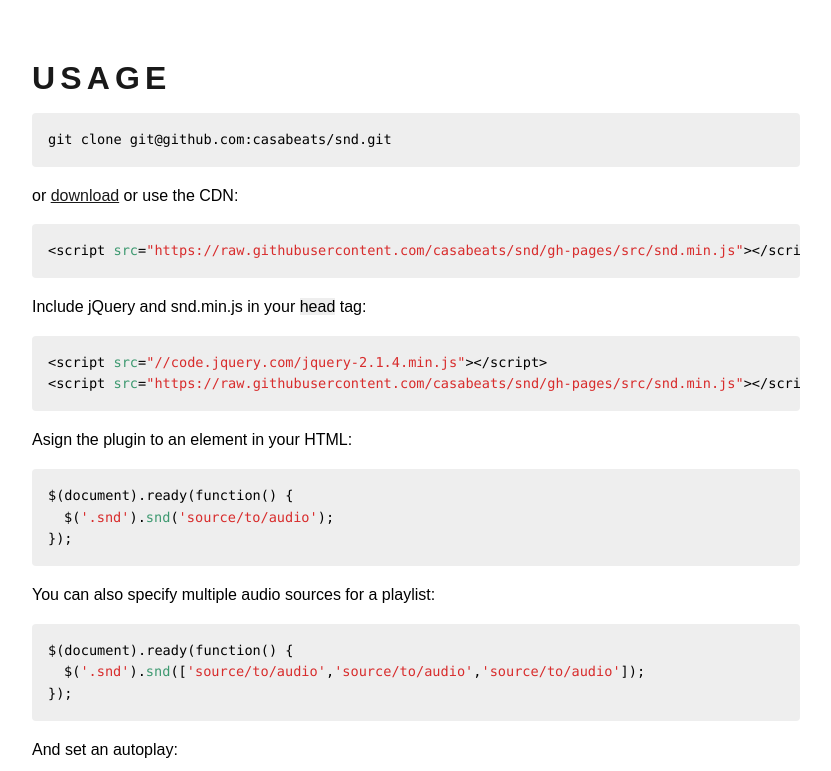
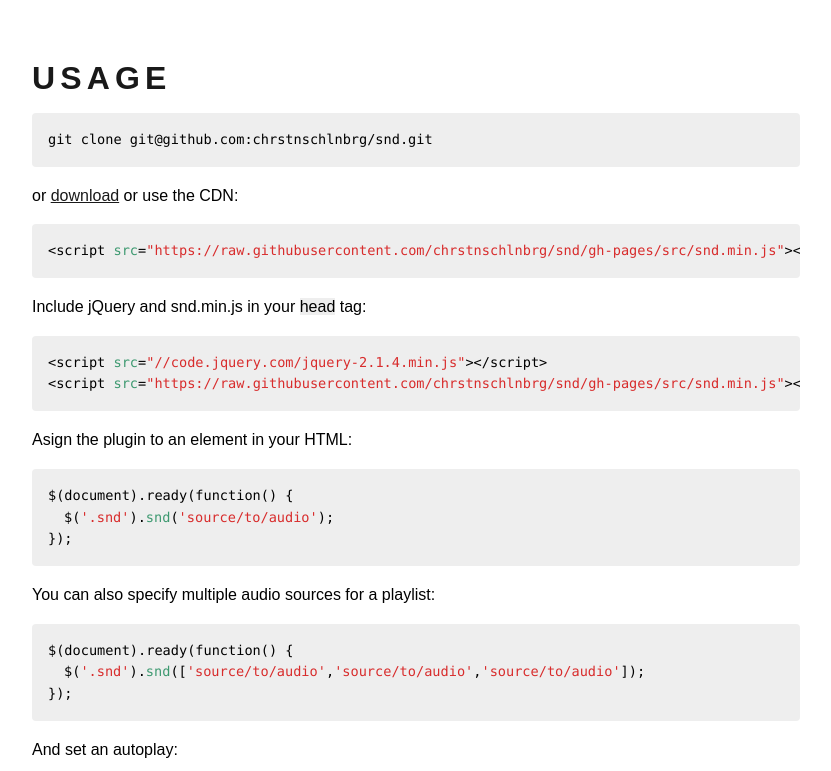
Before and after one commit to kalibora/snd, a Jekyll site: the page built from index.html, in a window 1280 px wide and 900 px high, scrolled down 775 px, cut to the strip 129-900 px from the top of the window. Shown: the whole strip, without its empty margins (224-1055 px from the left). Built offline with Jekyll 4.4.1, drawn with Linux system fonts in a browser that asks for light colours; some of the changed text lies outside the part shown.

Commit message:
Name Update

```diff
--- a/_includes/footer.html
+++ b/_includes/footer.html
@@ -1,9 +1,9 @@
 <section class="mw7 center plm-m plm-ms prm-m prm-ms">
     <div class="w6 center mtxxl mbxxl mtl-ms mbxl-ms">
-        <a class="white f5 bold tracked" target="_blank" href="https://raw.githubusercontent.com/casabeats/snd/gh-pages/src/snd.min.js">
+        <a class="white f5 bold tracked" target="_blank" href="https://raw.githubusercontent.com/chrstnschlnbrg/snd/gh-pages/src/snd.min.js">
             <div class="w4 bg-custom br2 ptm pbm tc fl trans-bg">DOWNLOAD</div>
         </a>
-        <a class="white f5 bold tracked" target="_blank" href="https://github.com/casabeats/snd">
+        <a class="white f5 bold tracked" target="_blank" href="https://github.com/chrstnschlnbrg/snd">
             <div class="w4 bg-custom br2 ptm pbm tc fr trans-bg">GITHUB</div>
         </a>
         <br />
--- a/_includes/header.html
+++ b/_includes/header.html
@@ -4,7 +4,7 @@
 <section class="header w-100 dt" style="background-image:url({{ site.path }}img/bg.jpg);">
     <div class="tc dtc v-mid snd w-100">
         <div class="fadeIn">
-            <a class="f4 heavy tracked black bg-white br2 pas dim" target="_blank" href="http://chrs.cc">CASA</a>
+            <a class="f4 heavy tracked black bg-white br2 pas dim" target="_blank" href="http://chrs.cc">CHRSTNSCHLNBRG</a>
             <h1 class="f7 f8-ms white tracked lh-title">SND</h1>
             <p class="f3 bold white">jQuery Audio Player &middot; v0.9.1</p>
             <div class="toggle">
--- a/index.html
+++ b/index.html
@@ -4,15 +4,15 @@ layout: default
 <section class="mw7 center mtxl plm-m plm-ms prm-m prm-ms">
     <a class="f1 heavy tracked black-90 hide-child" name="usage" href="#usage">USAGE<svg class="geo mlxs child" viewBox="0 0 32 32"><path d="M0 16 A8 8 0 0 1 8 8 L14 8 A8 8 0 0 1 22 16 L18 16 A4 4 0 0 0 14 12 L8 12 A4 4 0 0 0 4 16 A4 4 0 0 0 8 20 L10 24 L8 24 A8 8 0 0 1 0 16z M22 8 L24 8 A8 8 0 0 1 32 16 A8 8 0 0 1 24 24 L18 24 A8 8 0 0 1 10 16 L14 16 A4 4 0 0 0 18 20 L24 20 A4 4 0 0 0 28 16 A4 4 0 0 0 24 12z"></path></svg></a>
     <div class="mtm pam bg-light-gray br2 f5 ofx-scr ws-nowrap">
-        <code class="lh-copy">git clone git@github.com:casabeats/snd.git</code>
+        <code class="lh-copy">git clone git@github.com:chrstnschlnbrg/snd.git</code>
     </div>
-    <p class="mtm lh-copy">or <a class="black-90 underline" target="_blank" href="https://raw.githubusercontent.com/casabeats/snd/gh-pages/src/snd.min.js">download</a> or use the CDN:</p>
+    <p class="mtm lh-copy">or <a class="black-90 underline" target="_blank" href="https://raw.githubusercontent.com/chrstnschlnbrg/snd/gh-pages/src/snd.min.js">download</a> or use the CDN:</p>
     <div class="mtm pam bg-light-gray br2 f5 ofx-scr ws-nowrap">
-        <code class="lh-copy">&lt;script <font class="green">src</font>=<font class="red">"https://raw.githubusercontent.com/casabeats/snd/gh-pages/src/snd.min.js"</font>&gt;&lt;/script&gt;</code>
+        <code class="lh-copy">&lt;script <font class="green">src</font>=<font class="red">"https://raw.githubusercontent.com/chrstnschlnbrg/snd/gh-pages/src/snd.min.js"</font>&gt;&lt;/script&gt;</code>
     </div>
     <p class="mtm lh-copy">Include jQuery and snd.min.js in your <font class="bg-light-gray">head</font> tag:</p>
     <div class="mtm pam bg-light-gray br2 f5 ofx-scr ws-nowrap">
-        <code class="lh-copy">&lt;script <font class="green">src</font>=<font class="red">"//code.jquery.com/jquery-2.1.4.min.js"</font>&gt;&lt;/script&gt;<br />&lt;script <font class="green">src</font>=<font class="red">"https://raw.githubusercontent.com/casabeats/snd/gh-pages/src/snd.min.js"</font>&gt;&lt;/script&gt;</code>
+        <code class="lh-copy">&lt;script <font class="green">src</font>=<font class="red">"//code.jquery.com/jquery-2.1.4.min.js"</font>&gt;&lt;/script&gt;<br />&lt;script <font class="green">src</font>=<font class="red">"https://raw.githubusercontent.com/chrstnschlnbrg/snd/gh-pages/src/snd.min.js"</font>&gt;&lt;/script&gt;</code>
     </div>
     <p class="mtm lh-copy">Asign the plugin to an element in your HTML:</p>
     <div class="mtm pam bg-light-gray br2 f5 ofx-scr ws-nowrap">
@@ -77,11 +77,11 @@ layout: default
     </div>
     <a class="f2 heavy tracked black-90 hide-child" name="controls-playlist" href="#controls-playlist">PLAYLIST<svg class="geo-small mlxs child" viewBox="0 0 32 32"><path d="M0 16 A8 8 0 0 1 8 8 L14 8 A8 8 0 0 1 22 16 L18 16 A4 4 0 0 0 14 12 L8 12 A4 4 0 0 0 4 16 A4 4 0 0 0 8 20 L10 24 L8 24 A8 8 0 0 1 0 16z M22 8 L24 8 A8 8 0 0 1 32 16 A8 8 0 0 1 24 24 L18 24 A8 8 0 0 1 10 16 L14 16 A4 4 0 0 0 18 20 L24 20 A4 4 0 0 0 28 16 A4 4 0 0 0 24 12z"></path></svg></a>
     <div class="mtm pam bg-light-gray br2 f5 ofx-scr ws-nowrap">
-        <code class="lh-copy">&lt;ul <font class="green">class</font>=<font class="red">"playlist"</font>&gt;<br /><font class="plm">&lt;li <font class="green">class</font>=<font class="red">"playlist_item"</font>&gt;Track 1&lt;/li&gt;<br /><font class="plm">&lt;li <font class="green">class</font>=<font class="red">"playlist_item"</font>&gt;Track 2&lt;/li&gt;</font><br /><font class="plm">&lt;li <font class="green">class</font>=<font class="red">"playlist_item"</font>&gt;Track 3&lt;/li&gt;</font><br />&lt;/ul&gt;</code>
+        <code class="lh-copy">&lt;ul <font class="green">class</font>=<font class="red">"playlist"</font>&gt;<br /><font class="plm">&lt;li <font class="green">class</font>=<font class="red">"playlist_item"</font>&gt;Track 1&lt;/li&gt;<br /><font class="plm">&lt;li <font class="green">class</font>=<font class="red">"playlist_item"</font>&gt;Track 2&lt;/li&gt;</font><br /><font class="plm">&lt;li <font class="green">class</font>=<font class="red">"playlist_item"</font>&gt;Track 3&lt;/li&gt;</font><br />&lt;/ul&gt;</font></code>
     </div>
     <p class="lh-copy">The currently playing track gets the class <font class="bg-light-gray">playing</font>:</p>
     <div class="mtm pam bg-light-gray br2 f5 ofx-scr ws-nowrap mbl">
-        <code class="lh-copy">&lt;ul <font class="green">class</font>=<font class="red">"playlist"</font>&gt;<br /><font class="plm">&lt;li <font class="green">class</font>=<font class="red">"playlist_item playing"</font>&gt;Track 1&lt;/li&gt;<br /><font class="plm">&lt;li <font class="green">class</font>=<font class="red">"playlist_item"</font>&gt;Track 2&lt;/li&gt;</font><br /><font class="plm">&lt;li <font class="green">class</font>=<font class="red">"playlist_item"</font>&gt;Track 3&lt;/li&gt;</font><br />&lt;/ul&gt;</code>
+        <code class="lh-copy">&lt;ul <font class="green">class</font>=<font class="red">"playlist"</font>&gt;<br /><font class="plm">&lt;li <font class="green">class</font>=<font class="red">"playlist_item playing"</font>&gt;Track 1&lt;/li&gt;<br /><font class="plm">&lt;li <font class="green">class</font>=<font class="red">"playlist_item"</font>&gt;Track 2&lt;/li&gt;</font><br /><font class="plm">&lt;li <font class="green">class</font>=<font class="red">"playlist_item"</font>&gt;Track 3&lt;/li&gt;</font><br />&lt;/ul&gt;</font></code>
     </div>
     <p></p>
     <a class="f1 heavy tracked black-90 hide-child" name="examples" href="#examples">EXAMPLES<svg class="geo mlxs child" viewBox="0 0 32 32"><path d="M0 16 A8 8 0 0 1 8 8 L14 8 A8 8 0 0 1 22 16 L18 16 A4 4 0 0 0 14 12 L8 12 A4 4 0 0 0 4 16 A4 4 0 0 0 8 20 L10 24 L8 24 A8 8 0 0 1 0 16z M22 8 L24 8 A8 8 0 0 1 32 16 A8 8 0 0 1 24 24 L18 24 A8 8 0 0 1 10 16 L14 16 A4 4 0 0 0 18 20 L24 20 A4 4 0 0 0 28 16 A4 4 0 0 0 24 12z"></path></svg></a>
@@ -118,15 +118,15 @@ layout: default
         <ul class="playlist list mtxl">
             <li class="playlist_item pts pbs plm prm bg-light-gray f5 gray dim mbxs playing">The Buzz - Hermitude</li>
             <li class="playlist_item pts pbs plm prm bg-light-gray f5 gray dim mbxs">Daft Ragga - Afrojack</li>
-            <li class="playlist_item pts pbs plm prm bg-light-gray f5 gray dim">Piranha - casabeats</li>
+            <li class="playlist_item pts pbs plm prm bg-light-gray f5 gray dim">Piranha - chrstnschlnbrg</li>
         </ul>
     </div>
     <script>
     $('.snd2').snd('{{ site.path }}sound/fuck-the-summer-up-krne.mp3');
     $('.snd3').snd('{{ site.path }}sound/king-kong-kura-tony-junior.mp3');
-    $('.snd4').snd(['{{ site.path }}sound/the-buzz-hermitude.mp3','{{ site.path }}sound/daft-ragga-afrojack.mp3','{{ site.path }}sound/piranha-casabeats.mp3']);
+    $('.snd4').snd(['{{ site.path }}sound/the-buzz-hermitude.mp3','{{ site.path }}sound/daft-ragga-afrojack.mp3','{{ site.path }}sound/piranha-chrstnschlnbrg.mp3']);
     </script>
     <div class="bb b--light-gray mtl mbl"></div>
     <a class="f2 heavy tracked black-90 hide-child" name="support-bugs" href="#support-bugs">SUPPORT/BUGS<svg class="geo-small mlxs child" viewBox="0 0 32 32"><path d="M0 16 A8 8 0 0 1 8 8 L14 8 A8 8 0 0 1 22 16 L18 16 A4 4 0 0 0 14 12 L8 12 A4 4 0 0 0 4 16 A4 4 0 0 0 8 20 L10 24 L8 24 A8 8 0 0 1 0 16z M22 8 L24 8 A8 8 0 0 1 32 16 A8 8 0 0 1 24 24 L18 24 A8 8 0 0 1 10 16 L14 16 A4 4 0 0 0 18 20 L24 20 A4 4 0 0 0 28 16 A4 4 0 0 0 24 12z"></path></svg></a>
-    <p class="mtm lh-copy">If you find something weird just open a new issue on <a class="black underline" target="_blank" href="https://github.com/casabeats/snd">GitHub</a>. You can also contact me via <a class="black underline" href="mailto:c.schellenberg@me.com">email</a> if you have any problems using SND.</p>
+    <p class="mtm lh-copy">If you find something weird just open a new issue on <a class="black underline" target="_blank" href="https://github.com/chrstnschlnbrg/snd">GitHub</a>. You can also contact me via <a class="black underline" href="mailto:hi@chrs.cc">email</a> if you have any problems using SND.</p>
 </section>
--- a/package.json
+++ b/package.json
@@ -4,7 +4,7 @@
   "main": "index.html",
   "repository": {
     "type": "git",
-    "url": "git://github.com/chrsbrg/snd.git"
+    "url": "git://github.com/chrstnschlnbrg/snd.git"
   },
   "author": "Christian Schellenberg",
   "license": "MIT",
--- a/src/snd.js
+++ b/src/snd.js
@@ -1,6 +1,6 @@
 /*!
  * snd v0.9.1
- * https://github.com/casabeats/snd
+ * https://github.com/chrstnschlnbrg/snd
  *
  * Copyright 2017 Christian Schellenberg
  * Released under the MIT license
```
Also changed, not shown: README.md, src/snd.min.js, 2 other files.
